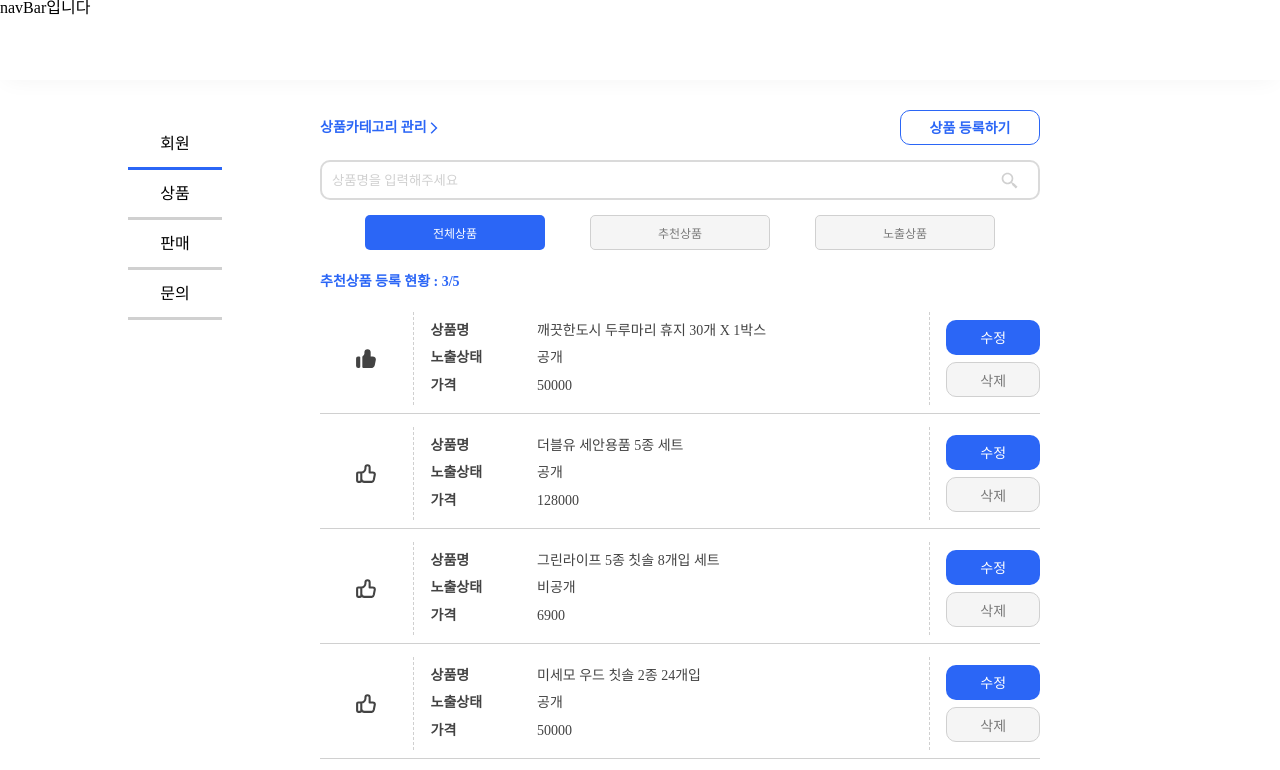
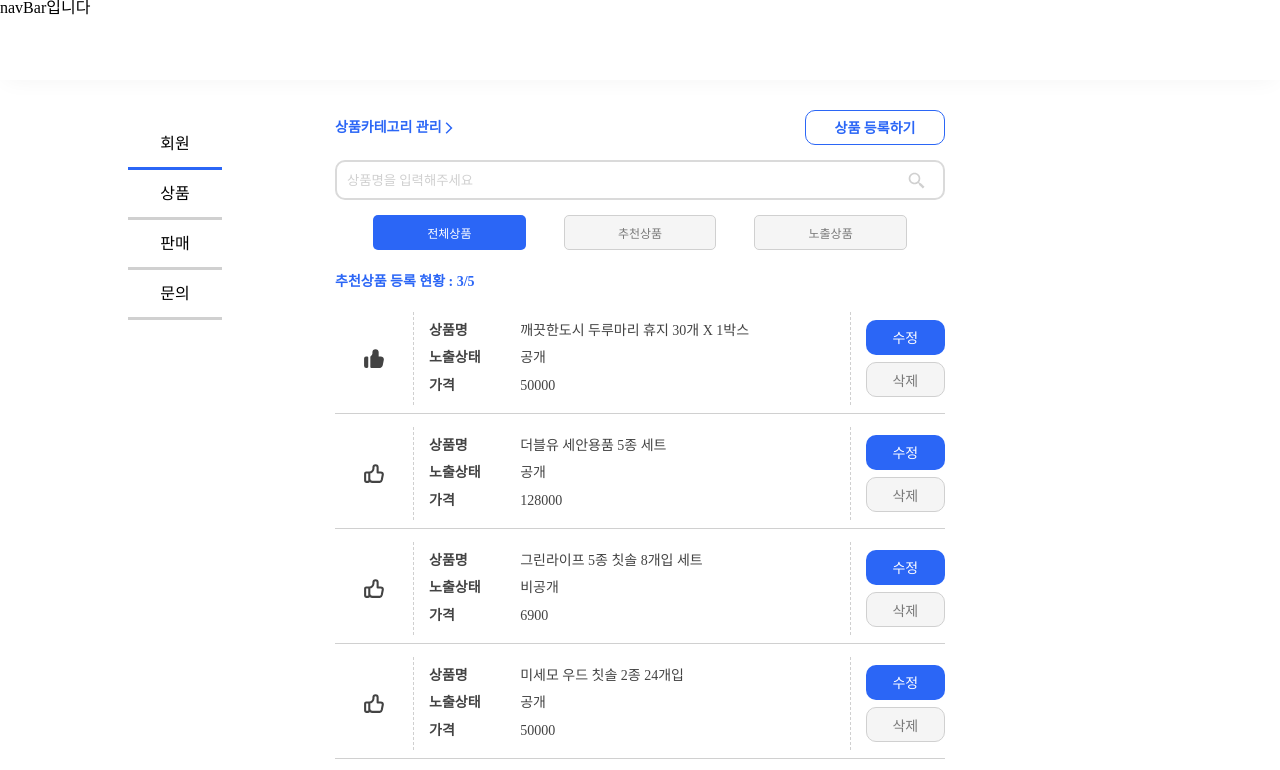
Before and after one commit to FastCampus-Final-Project-bizcurator-1/FinalProject-1-Frontend, a React (Create React App) app: page /admin/management/product in a window 1280 px wide. Shown: the top 770 px of the page. Built offline with nearby package versions, Linux system fonts and the light colour scheme.

Commit message:
[Fix] 전체 반응형 디자인 수정
- 1024px 부터 모바일 모드로 변경
- 1024px(width : 80%)
- 768px (width : 100%)

```diff
--- a/src/components/admin/product/ProductList.jsx
+++ b/src/components/admin/product/ProductList.jsx
@@ -23,7 +23,7 @@ export default function ProductList() {
     // 해당 상품 삭제
   };
 
-  // 처음, 추천상품클릭시 => 상품리스트요청
+  // 상품리스트요청
   useEffect(() => {
     fetch('/mock/admin/product_recommendations.json')
       .then(res => res.json())
@@ -31,7 +31,7 @@ export default function ProductList() {
         // console.log(data.product_recommendations);
         setProductList(data.product_recommendations);
       });
-  }, [isClick]);
+  }, []);
 
   return (
     <Wrapper>
@@ -70,10 +70,11 @@ export default function ProductList() {
   );
 }
 
-const Wrapper = styled.div``;
+const Wrapper = styled.div`
+  width: 100%;
+`;
 
 const Container = styled.div`
-  width: 100%;
   height: 110px;
   ${props => props.theme.variables.flex('', 'space-between', 'center')}
   border-bottom : 1px solid #d0d0d0;
@@ -126,7 +127,7 @@ const Bold = styled.p`
   margin-right: 10px;
   transition: 0.3s ease;
   @media (max-width: 426px) {
-    width: 30%;
+    width: 33%;
   }
 `;
 
--- a/src/components/admin/product/ProductSearch.jsx
+++ b/src/components/admin/product/ProductSearch.jsx
@@ -47,6 +47,7 @@ const Input = styled.input`
   border: 2px solid #dadada;
   border-radius: 10px;
   padding: 5px 10px;
+  outline: none;
   ::placeholder {
     color: #d0d0d0;
   }
--- a/src/pages/admin/Product.jsx
+++ b/src/pages/admin/Product.jsx
@@ -68,14 +68,16 @@ export default function Product() {
 }
 
 const Wrapper = styled.div`
-  width: 800px;
+  width: 50%;
   margin: 30px auto 0;
-  padding-left: 80px;
+  padding: 0 15px;
   transition: 0.3s ease;
+  @media (max-width: 1024px) {
+    width: 80%;
+    margin-top: 10px;
+  }
   @media (max-width: 768px) {
     width: 100%;
-    margin-top: 10px;
-    padding: 0 15px;
   }
 `;
 
```
